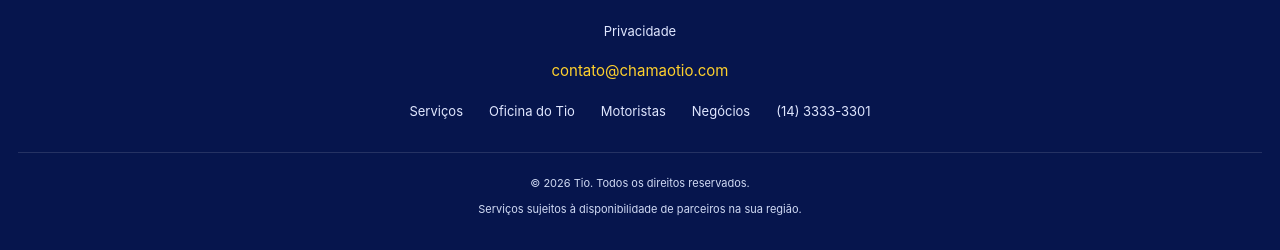
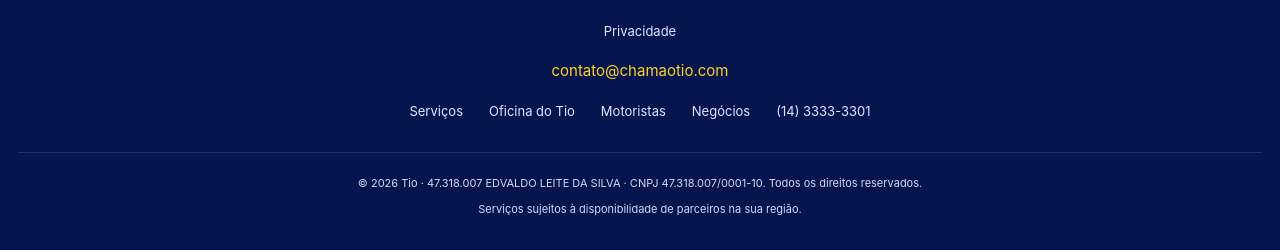
Before and after one commit to resultale/tio-site, a plain HTML site: page index.html in a window 1280 px wide. Shown: the part 4512-4762 px from the top of the page. Drawn offline with Linux system fonts and the light colour scheme; no server answers.

Commit message:
Rodape: razao social e CNPJ do MEI (verificacao Meta)

```diff
--- a/index.html
+++ b/index.html
@@ -29,7 +29,7 @@
 </div><div class="document-section"><h3>Documento e imagem</h3><div class="document-fields"><label>CPF ou CNPJ<input type="text" name="cpf_cnpj" inputmode="numeric" placeholder="CPF do profissional ou CNPJ da empresa"></label><label>Documento do responsável<input type="file" name="documento_responsavel" accept="image/jpeg,image/png,application/pdf" required><span class="upload-help">Um único arquivo: foto do documento completo ou PDF.</span></label><label>Foto ou logo do estabelecimento<input type="file" name="foto_logo_estabelecimento" accept="image/jpeg,image/png" required><span class="upload-help">Escolha uma foto do estabelecimento ou sua logo em JPG ou PNG.</span></label></div></div>
 <label class="consent"><input type="checkbox" name="consentimento" required><span>Autorizo o Tio a analisar os dados e documentos e entrar em contato sobre meu cadastro. <a href="/privacidade/" style="text-decoration:underline">Privacidade</a>.</span></label><label class="honeypot" aria-hidden="true">Website<input type="text" name="website" tabindex="-1" autocomplete="off"></label><button class="tio-btn btn-blue" type="submit">Enviar para análise <svg xmlns="http://www.w3.org/2000/svg" width="24" height="24" viewBox="0 0 24 24" fill="none" stroke="currentColor" stroke-width="2" stroke-linecap="round" stroke-linejoin="round" class="lucide lucide-arrow-right" aria-hidden="true"><path d="M5 12h14"></path><path d="m12 5 7 7-7 7"></path></svg></button><div class="form-feedback" role="status" tabindex="-1" hidden></div></form></div></div></div>
 
-<footer><div class="wrap"><div class="footer-top"><div><a class="brand" href="/#inicio"><span class="logo preview-logo" role="img" aria-label="Logo oficial do Tio"></span></a><p>Corridas, entregas, delivery, barbearias e muito mais.</p></div><div class="footer-links"><a href="/privacidade/">Privacidade</a><a href="mailto:contato@chamaotio.com">contato@chamaotio.com</a><a href="/#servicos">Serviços</a><a href="/#oficina">Oficina do Tio</a><a href="/cadastro-motorista/" data-page="motorista">Motoristas</a><a href="/cadastro-negocio/" data-page="negocio">Negócios</a><a data-wa="Oi, Tio! Quero falar com o atendimento." href="https://wa.me/551433333301?text=Oi%2C%20Tio!%20Quero%20falar%20com%20o%20atendimento." target="_blank" rel="noopener noreferrer">(14) 3333-3301</a></div></div><div class="footer-bottom"><span>© <span id="year">2026</span> Tio. Todos os direitos reservados.</span><span>Serviços sujeitos à disponibilidade de parceiros na sua região.</span></div></div></footer>
+<footer><div class="wrap"><div class="footer-top"><div><a class="brand" href="/#inicio"><span class="logo preview-logo" role="img" aria-label="Logo oficial do Tio"></span></a><p>Corridas, entregas, delivery, barbearias e muito mais.</p></div><div class="footer-links"><a href="/privacidade/">Privacidade</a><a href="mailto:contato@chamaotio.com">contato@chamaotio.com</a><a href="/#servicos">Serviços</a><a href="/#oficina">Oficina do Tio</a><a href="/cadastro-motorista/" data-page="motorista">Motoristas</a><a href="/cadastro-negocio/" data-page="negocio">Negócios</a><a data-wa="Oi, Tio! Quero falar com o atendimento." href="https://wa.me/551433333301?text=Oi%2C%20Tio!%20Quero%20falar%20com%20o%20atendimento." target="_blank" rel="noopener noreferrer">(14) 3333-3301</a></div></div><div class="footer-bottom"><span>© <span id="year">2026</span> Tio · 47.318.007 EDVALDO LEITE DA SILVA · CNPJ 47.318.007/0001-10. Todos os direitos reservados.</span><span>Serviços sujeitos à disponibilidade de parceiros na sua região.</span></div></div></footer>
 
 
 
```
